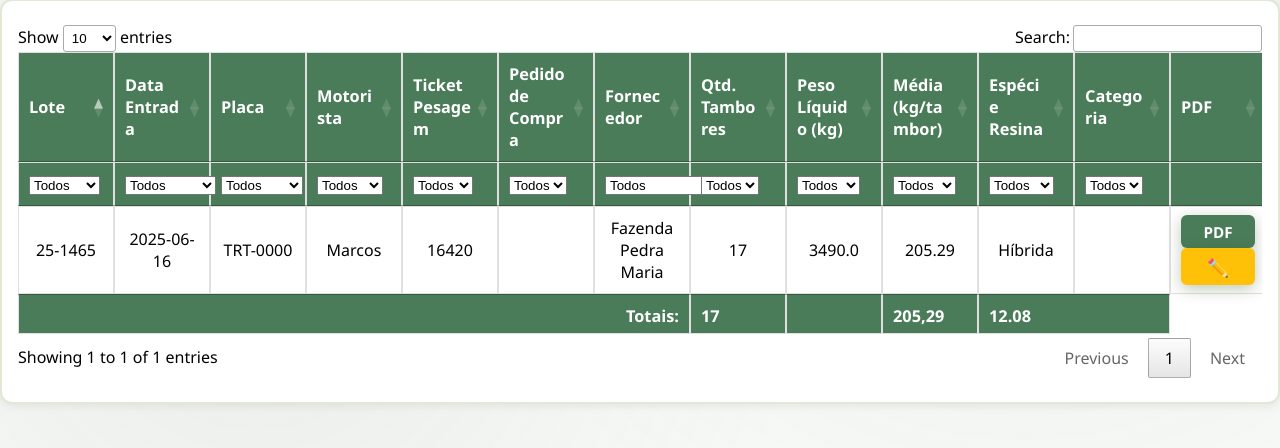
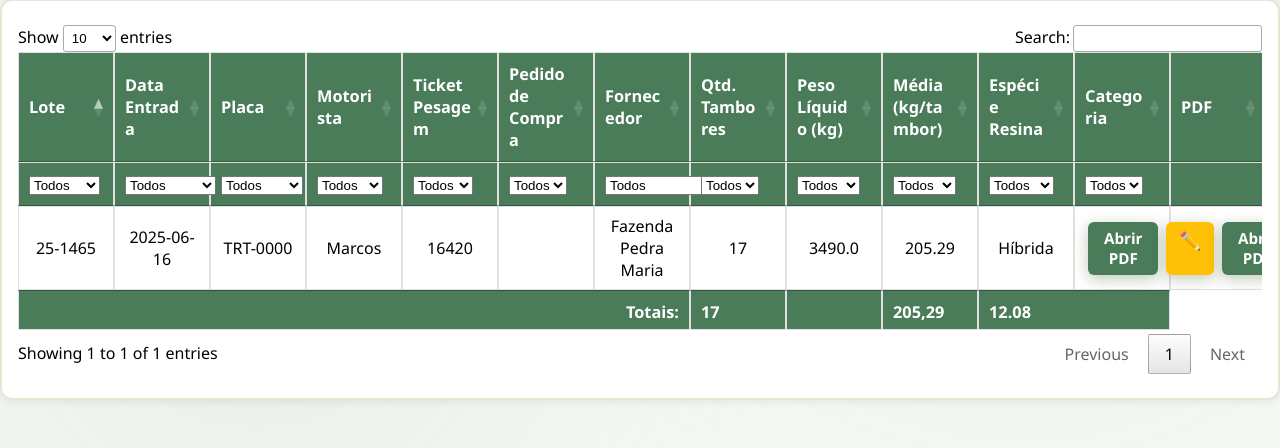
Before and after one commit to KatsumiCaio/ProjetoPinusGoma, a Flask app: page /relatorio-entradas in a window 1280 px wide. Shown: the part 150-598 px from the top of the page. Run offline with Flask 3, Linux system fonts and the light colour scheme; the visitor is signed in with stand-in values (Sample User, id 1); data comes from the database, SQL or seed files in the repository; both versions use the stored data as it was after the commit; some libraries are stand-ins or nearby versions.

Commit message:
PDFs
O envio do pdf e abrir  o pdf esta funcionando mas precisa de algumas melhorias

```diff
--- a/projeto-web/app.py
+++ b/projeto-web/app.py
@@ -111,7 +111,7 @@ def user_exists(username):
     return False
 
 # Criação da tabela de processos vinculados a lotes e arquivos PDF
-PROCESSOS_DIR = os.path.join(os.path.dirname(__file__), 'processos_pdfs')
+PROCESSOS_DIR = os.path.join(os.path.dirname(__file__), 'static', 'processos_pdfs')
 if not os.path.exists(PROCESSOS_DIR):
     os.makedirs(PROCESSOS_DIR)
 
@@ -423,7 +423,15 @@ def relatorio_entradas():
     if 'logged_in' not in session or not session['logged_in']:
         return redirect(url_for('login'))
     entradas = listar_entradas()
-    return render_template('relatorio_entradas.html', entradas=entradas)
+    conn = sqlite3.connect(DB_PATH)
+    cursor = conn.cursor()
+    cursor.execute('SELECT lote, arquivo_pdf FROM processos_lote')
+    pdfs_lotes = cursor.fetchall()
+    conn.close()
+    lotes_pdfs = {}
+    for lote, pdf in pdfs_lotes:
+        lotes_pdfs.setdefault(lote, []).append(pdf)
+    return render_template('relatorio_entradas.html', entradas=entradas, lotes_pdfs=lotes_pdfs, spacing=True)
 
 @app.route('/encontrar-processo')
 def encontrar_processo():
@@ -541,9 +549,11 @@ def editar_pdf(id):
         if 'pdf' in request.files and request.files['pdf'].filename:
             pdf = request.files['pdf']
             filename = secure_filename(f"{entrada['lote']}_{entrada['ticket_pesagem']}.pdf")
-            pdf_path = os.path.join('processos_pdfs', filename)
-            pdf.save(os.path.join(os.path.dirname(__file__), pdf_path))
-            # Aqui você pode atualizar o campo do PDF no banco se desejar
+            pdf_path = os.path.join(PROCESSOS_DIR, filename)
+            # Excluir PDF anterior
+            if os.path.exists(pdf_path):
+                os.remove(pdf_path)
+            pdf.save(pdf_path)
             flash('✅ PDF atualizado com sucesso!', 'success')
         else:
             flash('❌ Nenhum arquivo PDF selecionado!', 'error')
--- a/projeto-web/static/css/style.css
+++ b/projeto-web/static/css/style.css
@@ -320,3 +320,6 @@ body::before {
 .fade-in-up {
     animation: fadeInUp 0.6s ease-out;
 }
+
+/* Diretório de Processos */
+PROCESSOS_DIR = os.path.join(os.path.dirname(__file__), 'static', 'processos_pdfs')
--- a/projeto-web/templates/relatorio_entradas.html
+++ b/projeto-web/templates/relatorio_entradas.html
@@ -187,12 +187,24 @@
                         <td>{{ entrada.especie_resina }}</td>
                         <td>{{ entrada.categoria or '' }}</td>
                         <td>
+                            {% if entrada.lote in lotes_pdfs %}
+                            <div style="display: flex; gap: 0.5rem; justify-content: center;">
+                                {% for pdf in lotes_pdfs[entrada.lote] %}
+                                <a href="{{ url_for('static', filename='processos_pdfs/' + pdf) }}" class="btn"
+                                    target="_blank"
+                                    style="padding:0.4rem 1rem; font-size:0.95rem; background:#4a7c59; color:white; border-radius:6px; text-decoration:none;">Abrir
+                                    PDF</a>
+                                <a href="{{ url_for('registrar_processo', lote=entrada.lote) }}" class="btn"
+                                    title="Editar PDF"
+                                    style="padding:0.4rem 0.8rem; font-size:1.1rem; background:#ffc107; color:#333; border-radius:6px; text-decoration:none;">✏️
+                                </a>
+                                {% endfor %}
+                            </div>
+                            {% else %}
                             <a href="{{ url_for('registrar_processo', lote=entrada.lote) }}" class="btn"
-                                style="padding:0.4rem 1rem; font-size:0.95rem; background:#4a7c59; color:white; border-radius:6px; text-decoration:none; margin-right:0.5rem;">PDF</a>
-                            <a href="{{ url_for('entrada_carga', id=entrada.id) }}" class="btn" title="Editar"
-                                style="padding:0.4rem 0.8rem; font-size:1.1rem; background:#ffc107; color:#333; border-radius:6px; text-decoration:none;">
-                                ✏️
-                            </a>
+                                style="padding:0.4rem 1rem; font-size:0.95rem; background:#4a7c59; color:white; border-radius:6px; text-decoration:none;">Registrar
+                                Processo</a>
+                            {% endif %}
                         </td>
                     </tr>
                     {% endfor %}
```
Also changed, not shown: projeto-web/templates/editar_pdf.html (deleted, +0 -86 lines), projeto-web/estoque.db, 1 other file.
